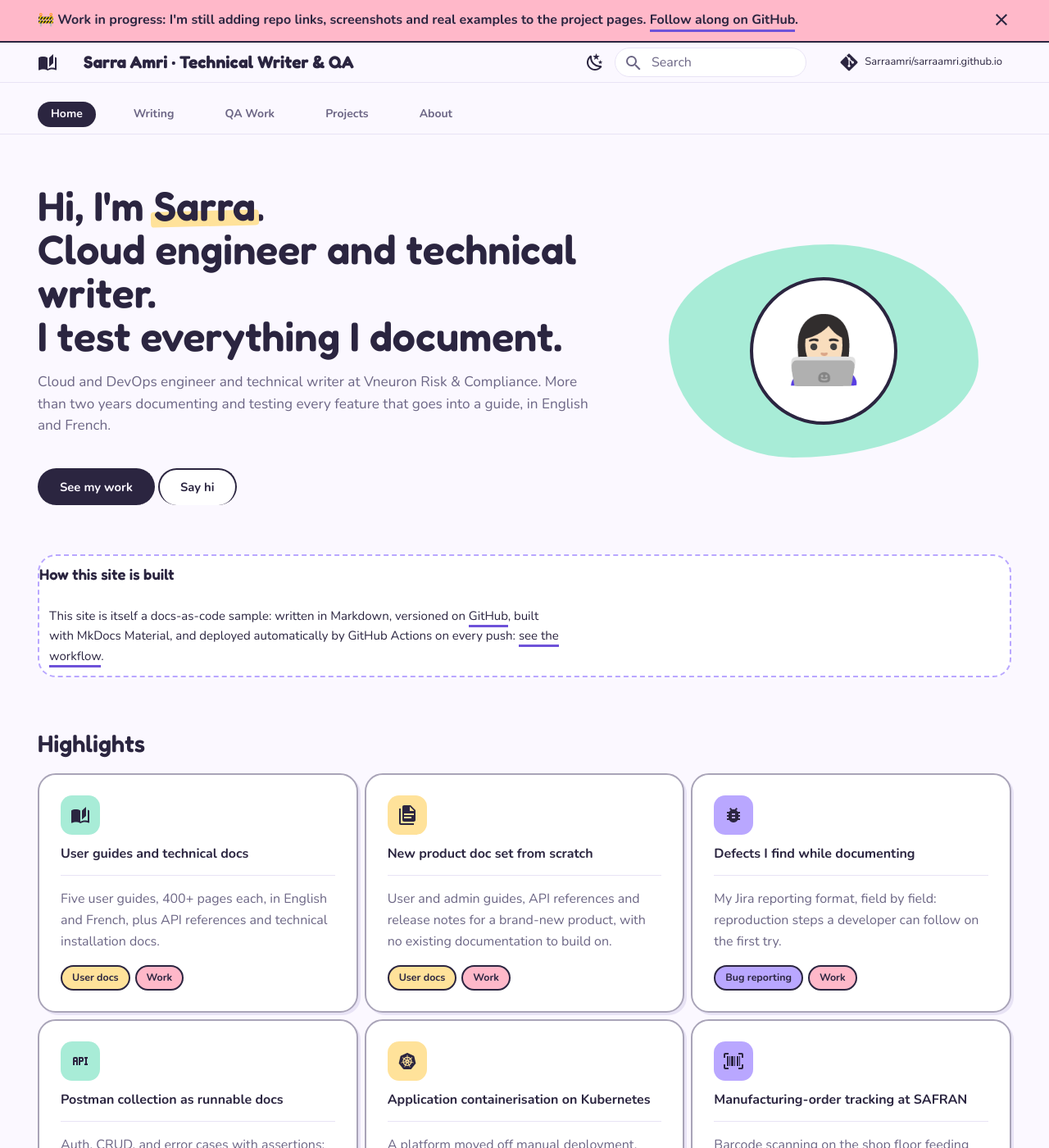
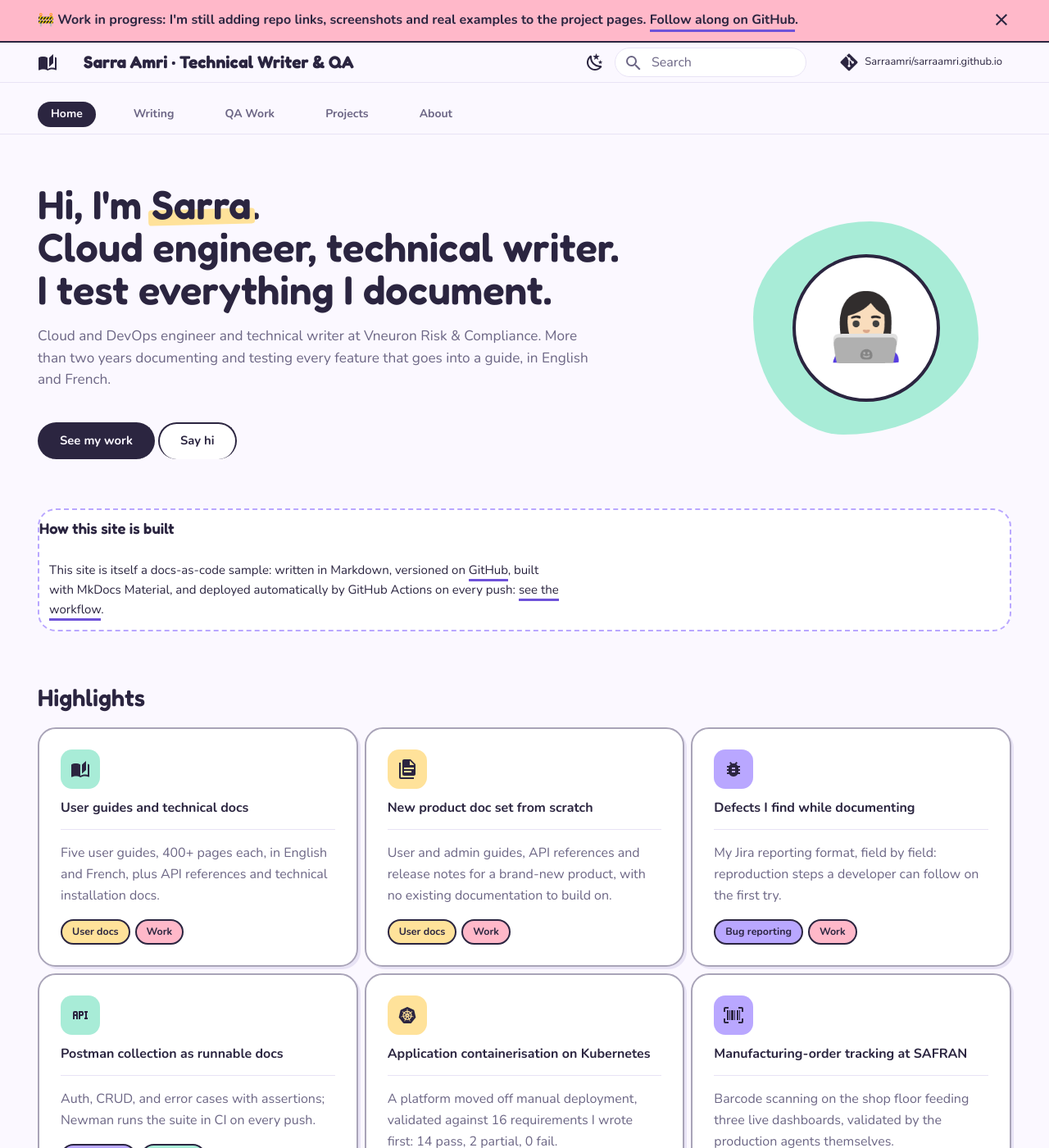
Before and after one commit to Sarraamri/sarraamri.github.io, an MkDocs documentation site: the page built from docs/index.md, in a window 1280 px wide and 1400 px high. Shown: the whole window at 82% size. Built offline with MkDocs 1.6.1 and Material for MkDocs 9.7.7, drawn with Linux system fonts in a browser that asks for light colours; comment, search, counter and statistics services are not loaded.

Commit message:
Stop the hero headline wrapping to four lines
Shortens the middle line and widens the hero text column, so the headline
sets on three lines instead of orphaning "writer." on its own.

Co-Authored-By: Claude Opus 5 <noreply@anthropic.com>

```diff
--- a/docs/index.md
+++ b/docs/index.md
@@ -8,7 +8,7 @@ hide:
 
 <div markdown>
 
-# Hi, I'm <span class="sa-mark">Sarra</span>.<br>Cloud engineer and technical writer.<br>I test everything I document.
+# Hi, I'm <span class="sa-mark">Sarra</span>.<br>Cloud engineer, technical writer.<br>I test everything I document.
 
 <p class="sa-sub">Cloud and DevOps engineer and technical writer at Vneuron Risk &amp; Compliance.
 More than two years documenting and testing every feature that goes into a guide, in English
--- a/docs/stylesheets/extra.css
+++ b/docs/stylesheets/extra.css
@@ -733,3 +733,11 @@ button:focus-visible,
   font-size: .92rem;
 }
 .md-typeset .admonition.sticker > .admonition-title::before { display: none; }
+
+/* give the headline more room so it sets on three lines, not four */
+.sa-hero { grid-template-columns: 1.38fr .62fr; }
+.sa-hero h1 { font-size: 2.3rem; }
+
+@media screen and (min-width: 76.25em) {
+  .sa-hero h1 { font-size: 2.45rem; }
+}
--- a/mkdocs.yml
+++ b/mkdocs.yml
@@ -39,7 +39,7 @@ theme:
     - content.code.copy
 
 extra_css:
-  - stylesheets/extra.css?v=4
+  - stylesheets/extra.css?v=5
 
 markdown_extensions:
   - admonition
```
